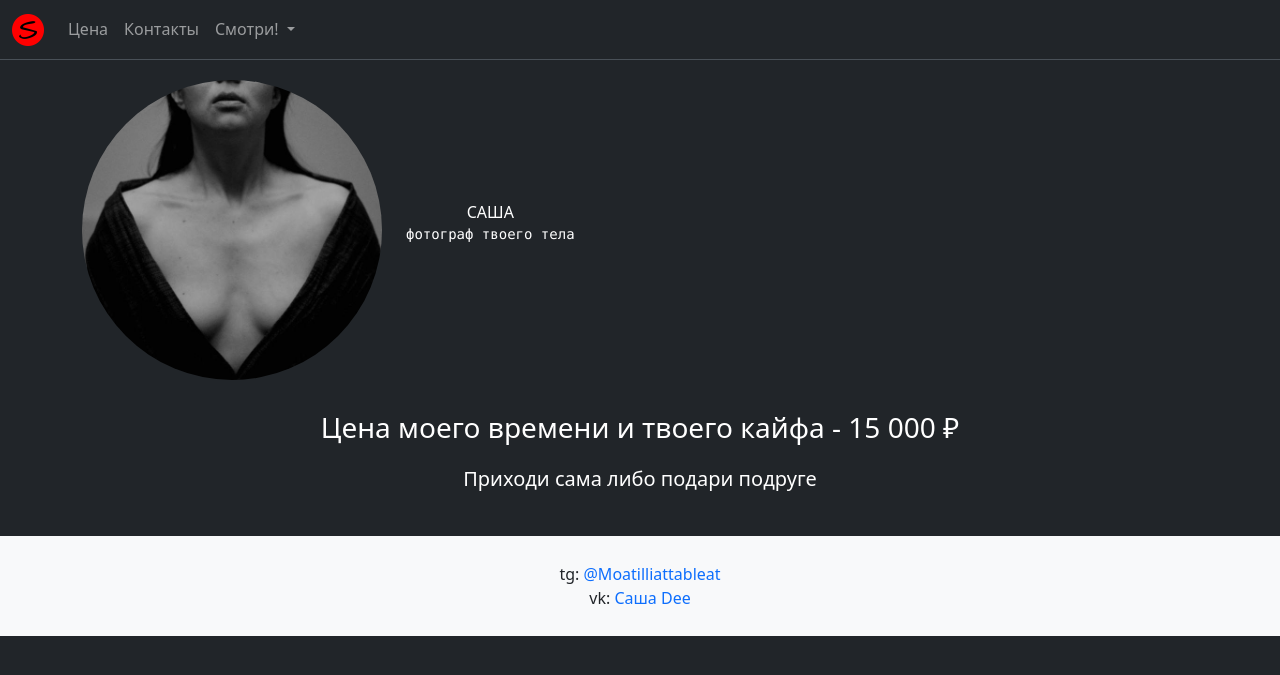
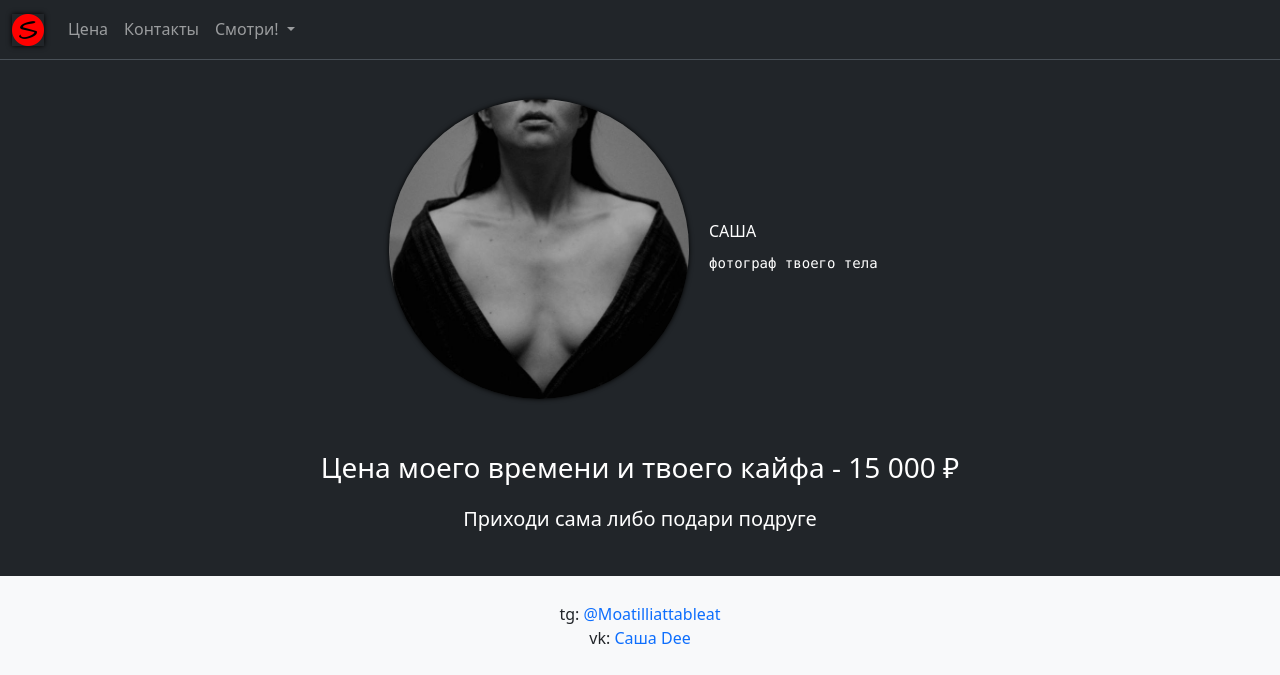
Before and after one commit to gorodetskiykp/photo, a Django app: template photos/templates/photos/index.html in a window 1280 px wide. Shown: the top 675 px of the page. Run offline with Django 5.2, Linux system fonts and the light colour scheme; the template is opened without the code that fills it, so the values that code supplies are empty; parts of the project's set-up code (start-up, migrations or seed data) failed here and were passed over; some libraries are stand-ins or nearby versions.

Commit message:
add flex effects

```diff
--- a/photos/templates/photos/album.html
+++ b/photos/templates/photos/album.html
@@ -1,7 +1,7 @@
 {% extends 'base.html' %}
 {% load static %}
 {% block content %}
-<div class="container-fluid" style="padding-top: 80px;">
+<div class="container-fluid">
   {% include 'photos/gallery.html' %}
 </div>
 {% endblock %}
--- a/photos/templates/photos/gallery.html
+++ b/photos/templates/photos/gallery.html
@@ -1,11 +1,44 @@
-{% load static %}
 {% load thumbnail %}
-<div id="animated-thumbnials">
-  {% for image in gallery_images %}
-    <a href="{{ image.img.url }}">
-      {% thumbnail image.img "x300" crop="center" as im %}
-        <img src="{{ im.url }}" width="{{ im.width }}" height="{{ im.height }}" style="margin-right:10px; margin-bottom:10px;" />
-      {% endthumbnail %}
-    </a>
-  {% endfor %}
+
+<style>
+    .mainbox {
+        display: flex;
+        flex-wrap: wrap;
+        justify-content: center;
+        align-items: flex-start;
+    }
+    .flexitem {
+        margin-bottom: 10px;
+        margin-left: 5px;
+        margin-right: 5px;
+
+    }
+    img {
+        box-shadow: 0px 0px 5px black;
+    }
+    /* [1] The container */
+    .img-hover-zoom {
+      height: 400px; /* [1.1] Set it as per your need */
+      overflow: hidden; /* [1.2] Hide the overflowing of child elements */
+    }
+
+    /* [2] Transition property for smooth transformation of images */
+    .img-hover-zoom img {
+      transition: transform .5s ease;
+    }
+
+    /* [3] Finally, transforming the image when container gets hovered */
+    .img-hover-zoom:hover img {
+      transform: scale(1.1);
+    }
+</style>
+
+<div class="mainbox" id="animated-thumbnials">
+    {% for image in gallery_images %}
+        <a href="{{ image.img.url }}" class="flexitem img-hover-zoom">
+            {% thumbnail image.img "x400" crop="center" as im %}
+            <img src="{{ im.url }}" width="{{ im.width }}" height="{{ im.height }}" />
+            {% endthumbnail %}
+        </a>
+    {% endfor %}
 </div>
--- a/photos/templates/photos/index.html
+++ b/photos/templates/photos/index.html
@@ -1,29 +1,41 @@
 {% extends 'base.html' %}
 {% load static %}
 {% block content %}
-<div class="container-fluid" style="padding-top: 80px;">
+<div class="container-fluid">
   {% include 'photos/carousel.html' %}
 </div>
 
-<div class="container text-center">
-  <div class="row">
-    <div class="col align-self-center">
-      <img src="{% static 'img/self.jpeg' %}" alt="SASHA" class="img-circle" style="border-radius: 50%; width:300px;" />
+<style>
+    .selfinfo {
+        display: flex;
+        flex-wrap: nowrap;
+        justify-content: start;
+        align-items: center;
+        padding-left: 30%;
+    }
+    .selfinfoitem {
+        justify-content: center;
+        align-items: center;
+        margin: 5px;
+    }
+    .selfinfoitemtext {
+      align-items: center;
+      justify-content: center;
+      padding: 10px 10px 0px 10px;
+    }
+</style>
+<div class="selfinfo">
+    <div class="selfinfoitem">
+      <img src="{% static 'img/self.jpeg' %}" alt="SASHA" class="img-circle" style="border-radius: 50%; width:300px;"/>
     </div>
-    <div class="col align-self-center bg-dark" data-bs-theme="dark">
-      САША<pre>фотограф твоего тела</pre>
+    <div class="selfinfoitem bg-dark" data-bs-theme="dark">
+      <div class="selfinfoitemtext">
+      САША
+      </div>
+      <div class="selfinfoitemtext">
+      <pre>фотограф твоего тела</pre>
+      </div>
     </div>
-    <div class="col">
-    </div>
-    <div class="col">
-    </div>
-    <div class="col">
-    </div>
-    <div class="col">
-    </div>
-    <div class="col">
-    </div>
-  </div>
 </div>
 
 <p>
--- a/photos/views.py
+++ b/photos/views.py
@@ -32,12 +32,11 @@ def models_sync(request):
 def index(request):
     images = Photo.objects.order_by('?')
     carousel_images = images[:10]
-    gallery_images = images[10:30]
+    photos = images[10:30]
     background_image = images[30]
-
     context = {
         'carousel_images': carousel_images,
-        'gallery_images': gallery_images,
+        'gallery_images': photos,
         'background_image': background_image,
         'albums': Album.objects.all(),
     }
--- a/templates/base.html
+++ b/templates/base.html
@@ -19,8 +19,10 @@
     a {
       text-decoration: none;
     }
+
   </style>
     {% include 'nav.html' %}
+  <div style="padding-bottom: 70px">&npsb;</div>
     {% block content %}
     {% endblock %}
     <script src="https://cdn.jsdelivr.net/npm/bootstrap@5.3.3/dist/js/bootstrap.bundle.min.js" integrity="sha384-YvpcrYf0tY3lHB60NNkmXc5s9fDVZLESaAA55NDzOxhy9GkcIdslK1eN7N6jIeHz" crossorigin="anonymous"></script>
```
Also changed, not shown: portfolio/settings.py (+10 -5 lines), 1 other file.
